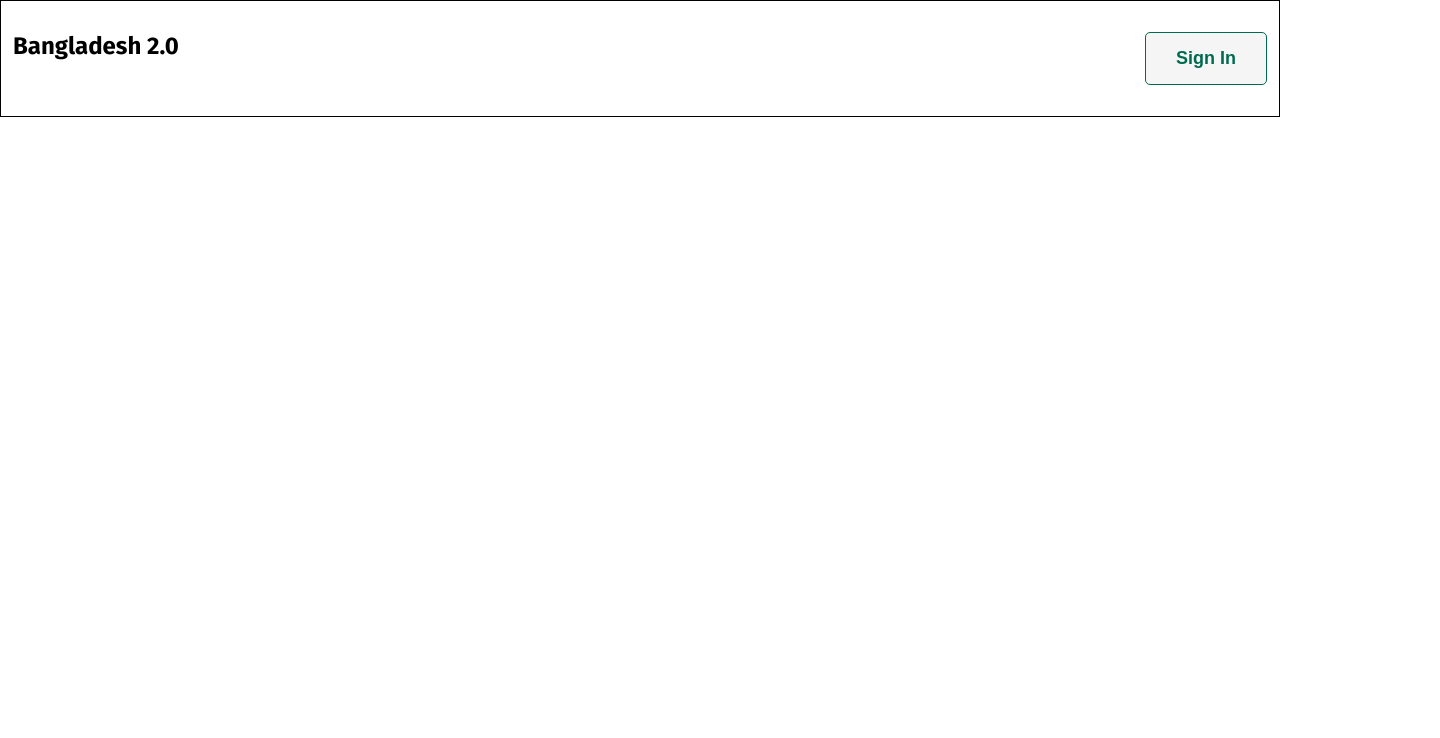
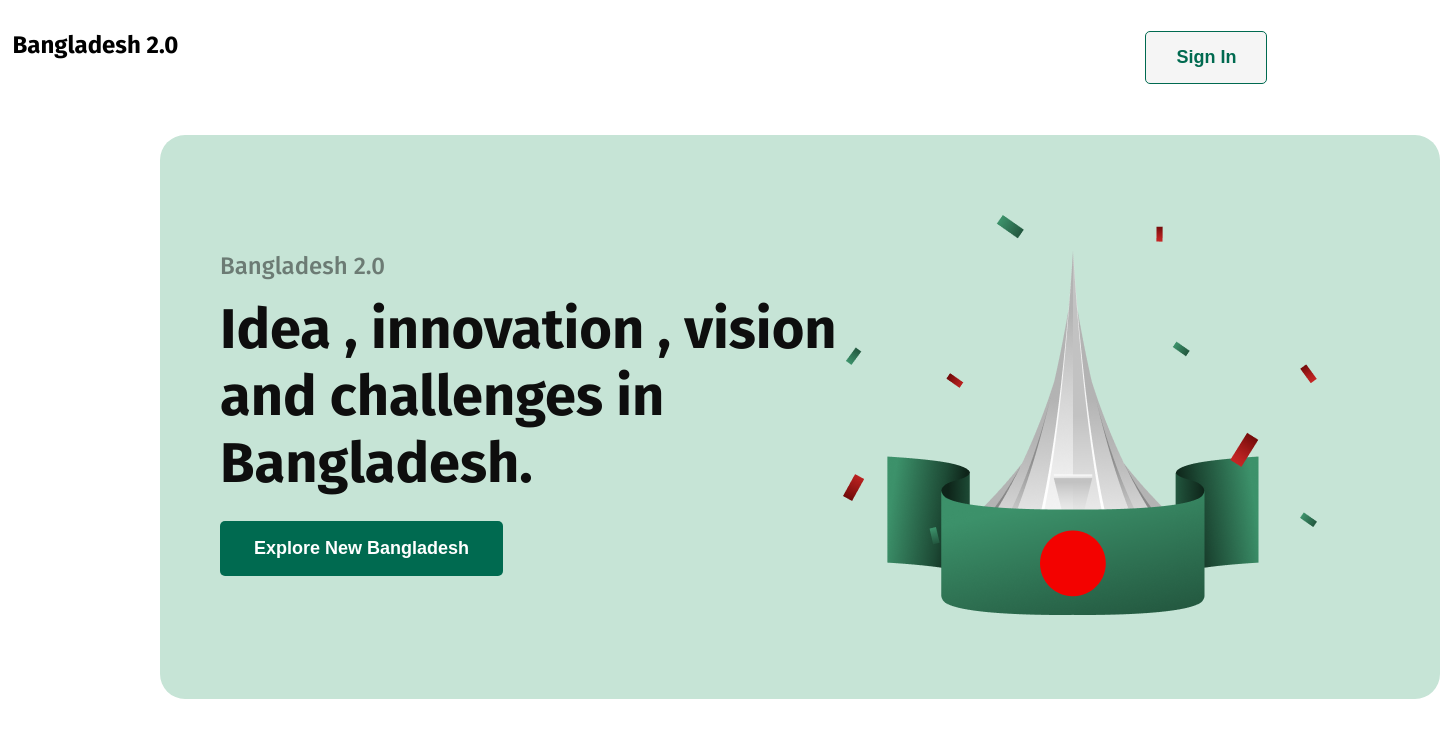
Before and after one commit to Asraful-Alam-Sifat/Bangladesh-2.0, a plain HTML site: page index.html in a window 1280 px wide. Shown: the whole page, 1440 px wide, since content can reach past the window. Drawn offline with Linux system fonts and the light colour scheme.

Commit message:
add the heading banner

```diff
--- a/index.html
+++ b/index.html
@@ -16,8 +16,19 @@
      <header>
         <nav class="nav-container">
             <h1>Bangladesh 2.0</h1>
-             <button>Sign In</button>
+             <button class="nav-btn">Sign In</button>
         </nav>
+
+        <section class="banner">
+            <div class="banner-content">
+                <p>Bangladesh 2.0</p>
+                    <h1>Idea , innovation , vision and challenges in Bangladesh.</h1>
+                <button>Explore New Bangladesh</button>
+            </div>
+            <div class="banner-img">
+                <img src="assets/image/hero.png" alt="hero image">
+            </div>
+        </section>
      </header>
 
 </body>
--- a/style.css
+++ b/style.css
@@ -10,13 +10,15 @@
   font-style: normal;
 }
 
+
+
 .nav-container{
     display:flex;
     justify-content: space-around;
     gap:942px;
     padding:31px 0;
     margin-bottom:20px;
-    border:1px solid black;
+    /* border:1px solid black; */
 }
 .nav-conatiner h1{
     font-weight:700;
@@ -33,4 +35,58 @@
     border-radius:5px;
     background-color:#F5F5F5;
     padding:15px 30px;
+    cursor:pointer;
 }
+.nav-btn:hover{
+     background-color:lightgray;
+}
+
+.banner{
+    width:100%;
+    max-width:1280px;
+    /* border:1px solid black; */
+    margin:0 160px 130px 160px;
+    display:flex;
+    background-color:#C6E4D6;
+    border-radius:25px;
+    /* justify-content:space-around; */
+}
+
+.banner-content{
+    max-width:622px;
+    margin-left:60px;
+    margin-top:117px;
+    margin-bottom:117px;
+}
+.banner-content p{
+    font-weight:500;
+    font-size:24px;
+    color:#0e0e0e7d;
+    margin-bottom:16px;
+}
+.banner-content h1{
+    font-weight:700;
+    font-size:56px;
+    color:#0E0E0E;
+    margin-bottom:24px;
+}
+.banner-content button{
+    background-color: #006A50;
+    font-weight:600;
+    font-size:18px ;
+    color:#FFFFFF;
+    padding:17px 34px;
+    border-radius: 5px;
+    border:none;
+    cursor:pointer;
+}
+.banner-content button:hover{
+    background-color: #044232;
+}
+
+.banner-img{
+    max-width:474px;
+    margin-top:80px;
+    margin-right:60px;
+    margin-bottom:80px;
+}
```
